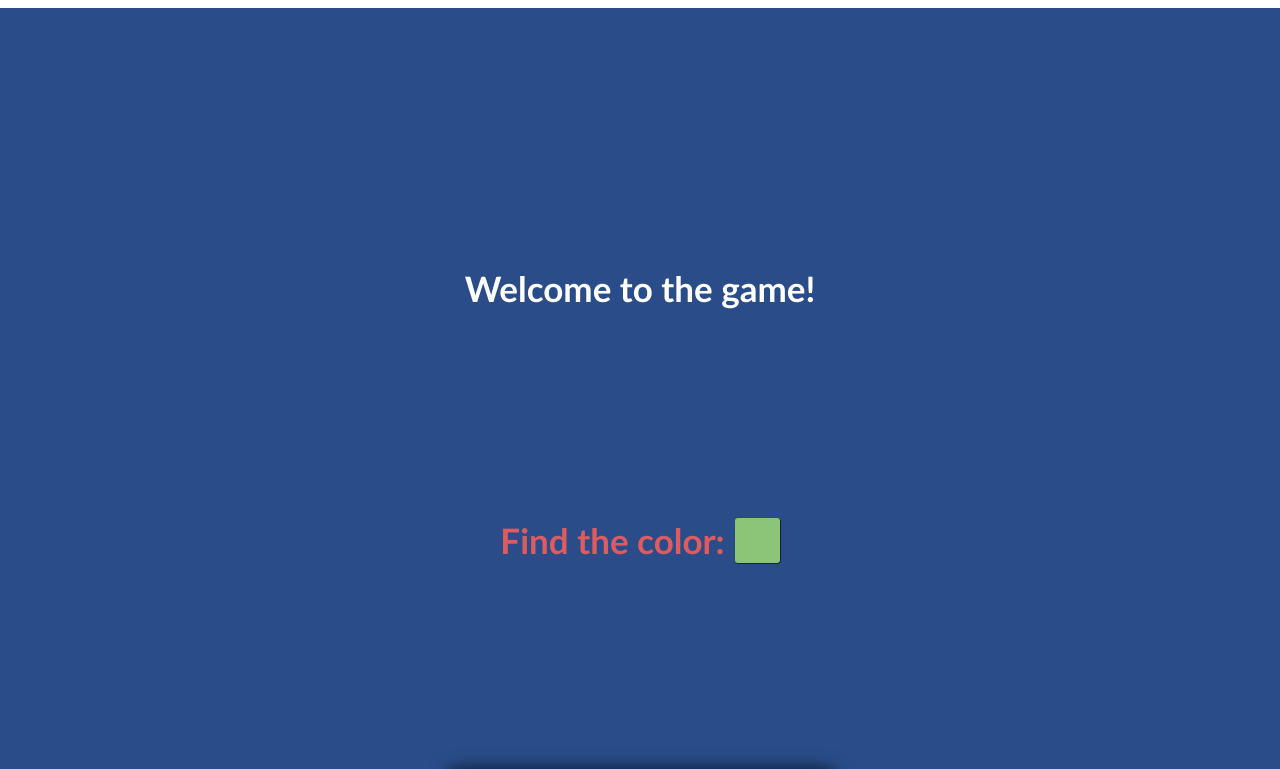
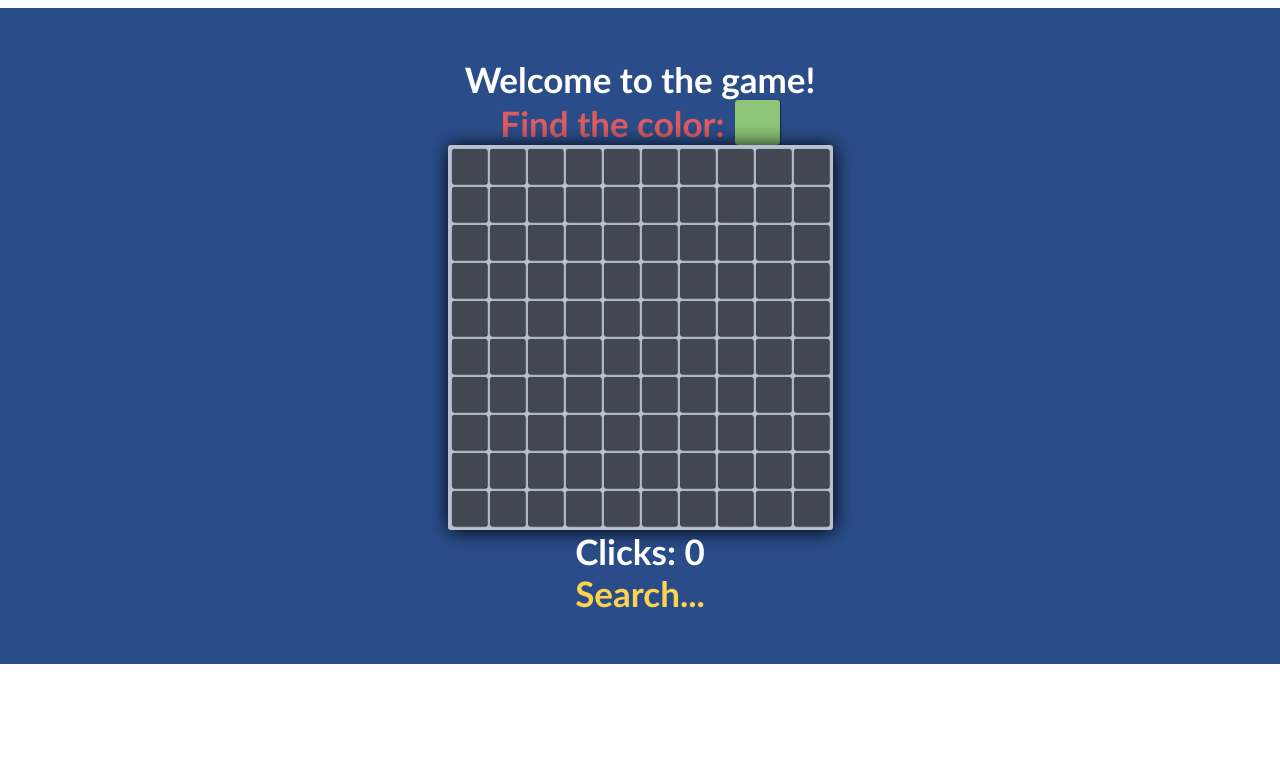
Before and after one commit to ElimelechEhrlich/react-git-project, a React (Vite) app: page / in a window 1280 px wide. Shown: the top 769 px of the page. Built offline with nearby package versions, Linux system fonts and the light colour scheme.

Commit message:
Update index.css

```diff
--- a/src/index.css
+++ b/src/index.css
@@ -7,7 +7,7 @@
   display: flex;
   flex-direction: column;
   width: 100vw;
-  height: 100rem;
+  height: 100%;
   background-color: rgb(42, 77, 138);
   place-self: center;
   place-items: center;
```
